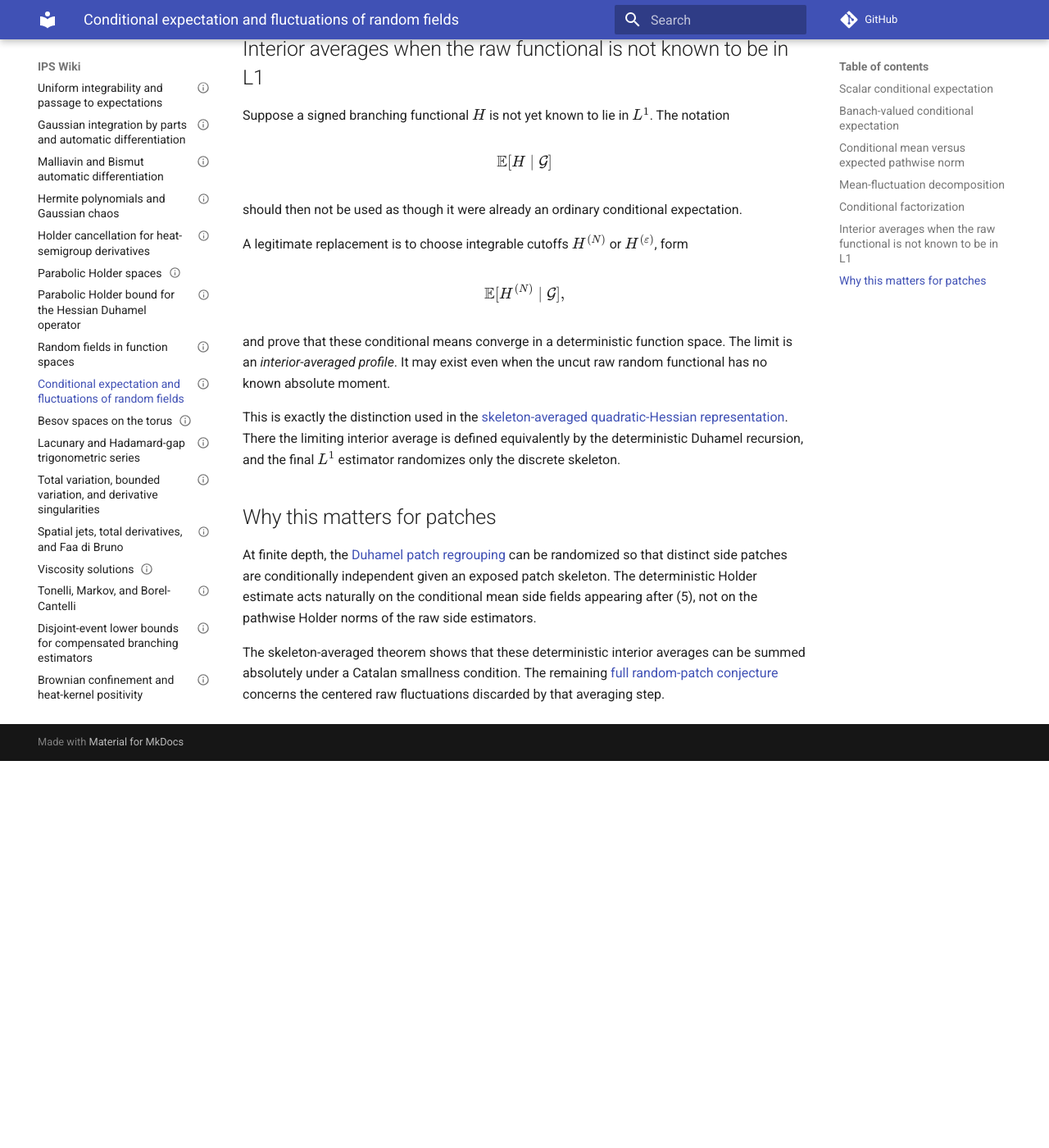
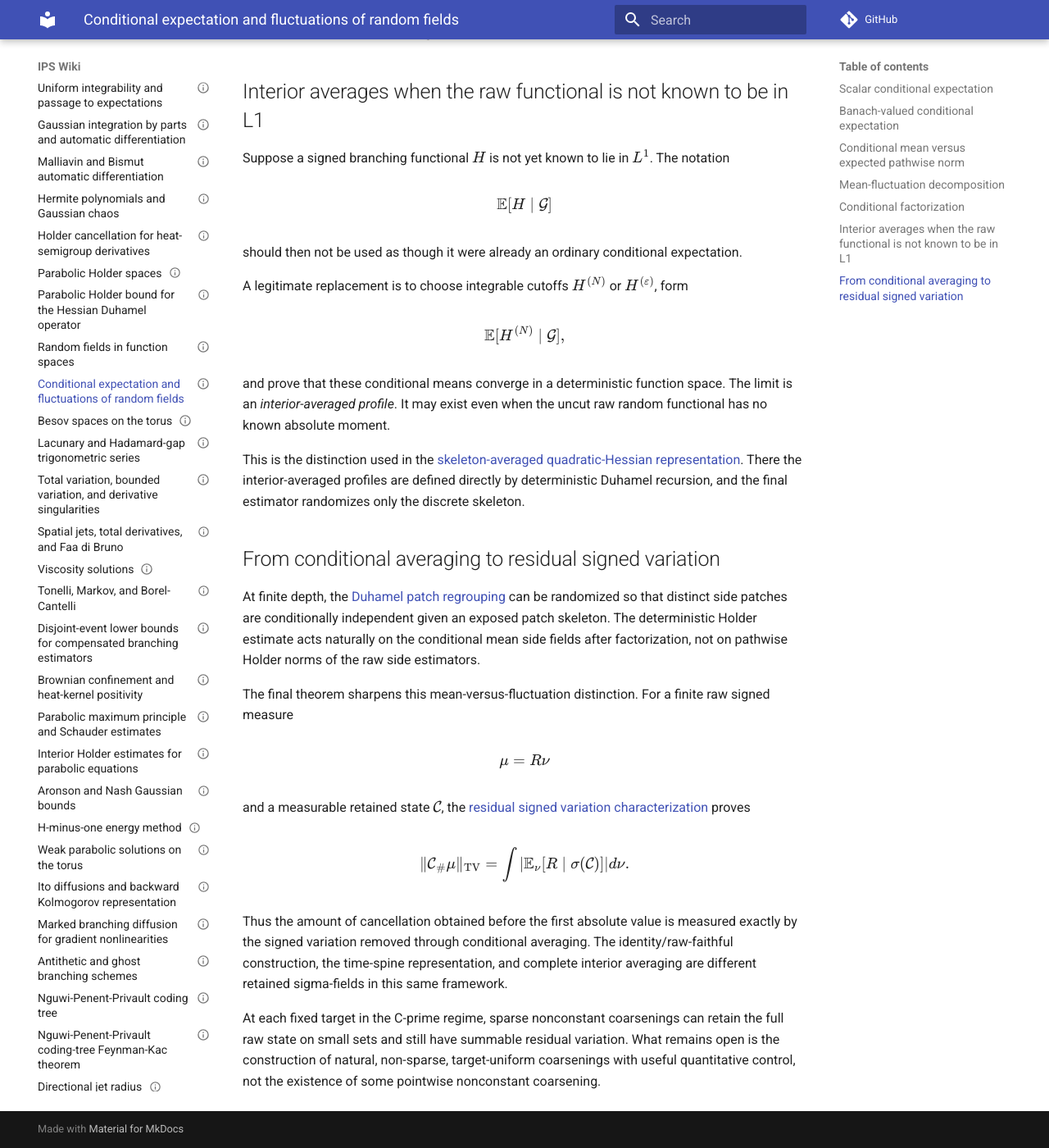
Before and after one commit to maciejgluchowski86-beep/ips-wiki, an MkDocs documentation site: the page built from docs/entries/conditional-expectation-and-fluctuations-of-random-fields.md, in a window 1280 px wide and 1400 px high, scrolled down 3121 px. Shown: the whole window at 82% size. Built offline with MkDocs 1.6.1 and Material for MkDocs 9.7.7, drawn with Linux system fonts in a browser that asks for light colours; comment, search, counter and statistics services are not loaded; before the commit the page ends 4049 px from its top, so only the background shows below that; some of the changed text lies outside the part shown.

Commit message:
Update conditional-expectation entry for residual variation theorem

```diff
--- a/docs/entries/conditional-expectation-and-fluctuations-of-random-fields.md
+++ b/docs/entries/conditional-expectation-and-fluctuations-of-random-fields.md
@@ -14,7 +14,7 @@ tags:
 
 For a random field, taking a function-space norm before averaging and averaging before taking the norm are different operations. This distinction is important in branching representations with signed derivative weights: pathwise regularity can be poor even when conditional averaging restores a smooth deterministic operator. The natural decomposition is into a conditional mean and a centered fluctuation.
 
-**References.** Conditional expectation is standard measure-theoretic probability. For Banach-valued integration and conditional expectation, see Joseph Diestel and John J. Uhl Jr., *Vector Measures*, American Mathematical Society, 1977. See [References](../meta/references.md).
+**References.** Conditional expectation is standard measure-theoretic probability. For Banach-valued integration and conditional expectation, see Joseph Diestel and John J. Uhl Jr., *Vector Measures*, American Mathematical Society, 1977. See [References](../meta/references.md). The signed-measure version used in the final PDE theorem is summarized in [Finite signed measures, pushforwards, and conditional barycenters](finite-signed-measures-pushforwards-and-conditional-barycenters.md).
 
 ## Scalar conditional expectation
 
@@ -166,10 +166,29 @@ $$
 
 and prove that these conditional means converge in a deterministic function space. The limit is an *interior-averaged profile*. It may exist even when the uncut raw random functional has no known absolute moment.
 
-This is exactly the distinction used in the [skeleton-averaged quadratic-Hessian representation](skeleton-averaged-l1-representation-for-quadratic-hessian-pde.md). There the limiting interior average is defined equivalently by the deterministic Duhamel recursion, and the final \(L^1\) estimator randomizes only the discrete skeleton.
+This is the distinction used in the [skeleton-averaged quadratic-Hessian representation](skeleton-averaged-l1-representation-for-quadratic-hessian-pde.md). There the interior-averaged profiles are defined directly by deterministic Duhamel recursion, and the final estimator randomizes only the discrete skeleton.
 
-## Why this matters for patches
+## From conditional averaging to residual signed variation
 
-At finite depth, the [Duhamel patch regrouping](finite-depth-duhamel-patch-regrouping.md) can be randomized so that distinct side patches are conditionally independent given an exposed patch skeleton. The deterministic Holder estimate acts naturally on the conditional mean side fields appearing after (5), not on the pathwise Holder norms of the raw side estimators.
+At finite depth, the [Duhamel patch regrouping](finite-depth-duhamel-patch-regrouping.md) can be randomized so that distinct side patches are conditionally independent given an exposed patch skeleton. The deterministic Holder estimate acts naturally on the conditional mean side fields after factorization, not on pathwise Holder norms of the raw side estimators.
 
-The skeleton-averaged theorem shows that these deterministic interior averages can be summed absolutely under a Catalan smallness condition. The remaining [full random-patch conjecture](l1-random-patch-conjecture-for-quadratic-hessian-pde.md) concerns the centered raw fluctuations discarded by that averaging step.
+The final theorem sharpens this mean-versus-fluctuation distinction. For a finite raw signed measure
+
+$$
+\mu=R\nu
+$$
+
+and a measurable retained state \(\mathcal C\), the [residual signed variation characterization](residual-signed-variation-characterization-for-coarsened-patches.md) proves
+
+$$
+\|\mathcal C_\#\mu\|_{\mathrm{TV}}
+=
+\int
+\left|
+\mathbb E_\nu[R\mid\sigma(\mathcal C)]
+\right|d\nu.
+$$
+
+Thus the amount of cancellation obtained before the first absolute value is measured exactly by the signed variation removed through conditional averaging. The identity/raw-faithful construction, the time-spine representation, and complete interior averaging are different retained sigma-fields in this same framework.
+
+At each fixed target in the C-prime regime, sparse nonconstant coarsenings can retain the full raw state on small sets and still have summable residual variation. What remains open is the construction of natural, non-sparse, target-uniform coarsenings with useful quantitative control, not the existence of some pointwise nonconstant coarsening.
```
